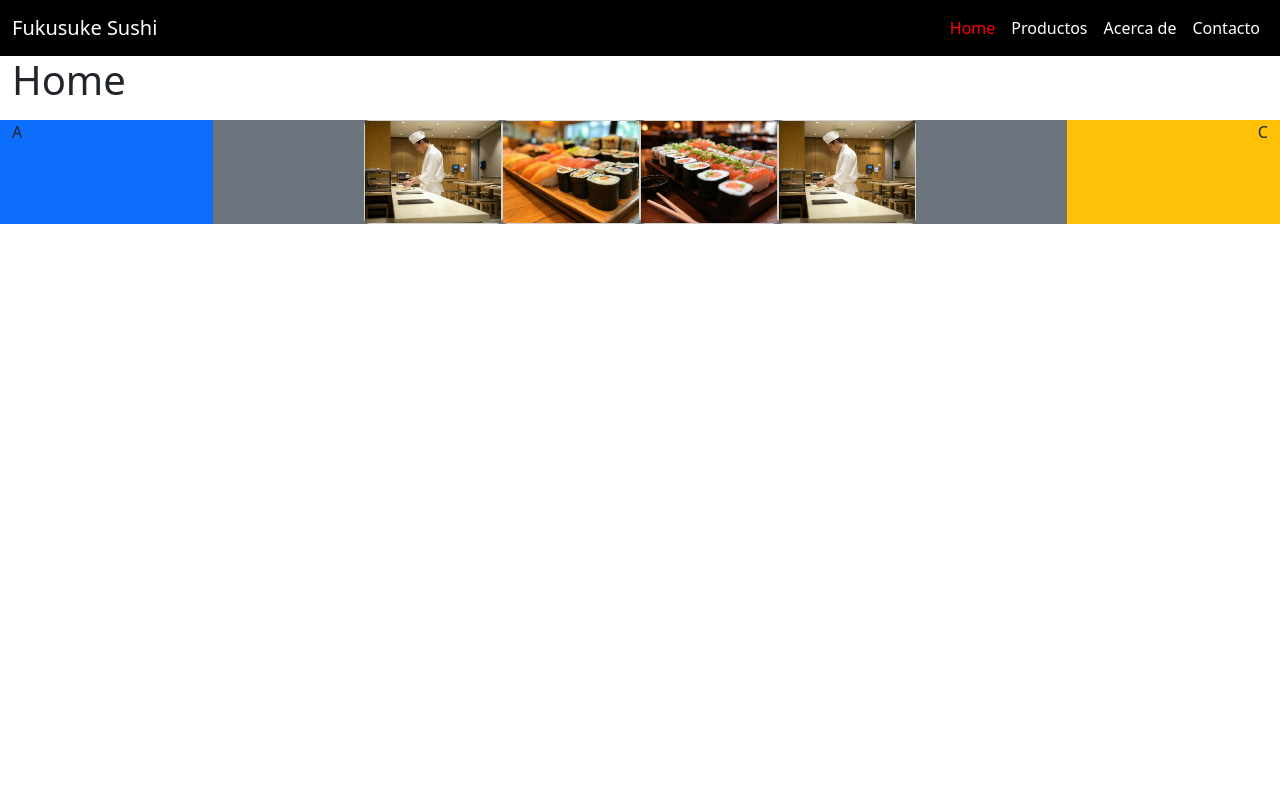
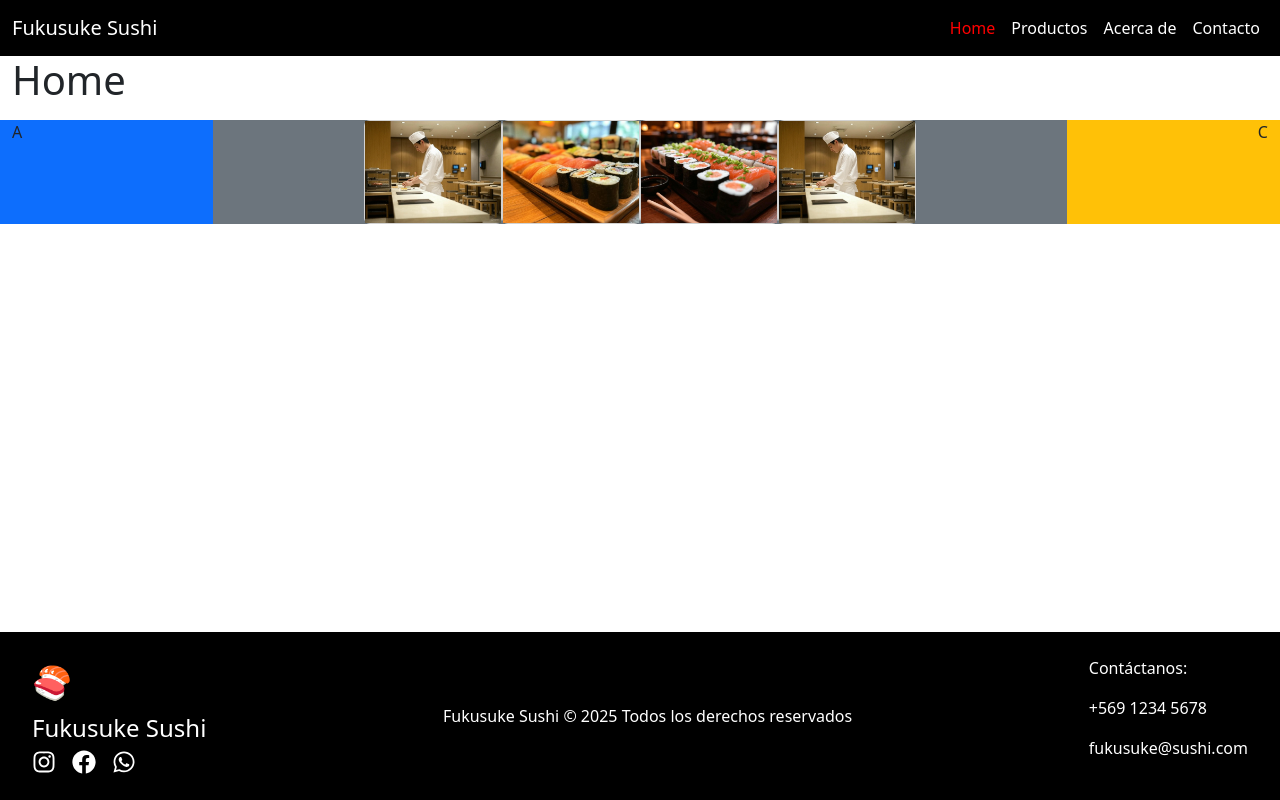
Before and after one commit to kamus1/fukusuke-sushi, a React (Vite) app in the folder frontend/: page / in a window 1280 px wide. Built offline with nearby package versions, Linux system fonts and the light colour scheme.

Commit message:
footer of the page added

```diff
--- a/frontend/package.json
+++ b/frontend/package.json
@@ -13,6 +13,7 @@
     "bootstrap": "^5.3.3",
     "react": "^19.0.0",
     "react-dom": "^19.0.0",
+    "react-icons": "^5.5.0",
     "react-router-dom": "^7.4.0",
     "styled-components": "^6.1.16"
   },
--- a/frontend/src/App.tsx
+++ b/frontend/src/App.tsx
@@ -1,13 +1,29 @@
 import AppRoutes from "./routes/AppRoutes";
 import Navbar from "./components/Navbar";
+import Footer from "./components/Footer";
+import styled from "styled-components";
 
 const App = () => {
   return (
-    <>
+    <AppWrapper>
       <Navbar />
-      <AppRoutes />
-    </>
+      <ContentWrapper>
+        <AppRoutes />
+      </ContentWrapper>
+      <Footer />
+    </AppWrapper>
   );
 };
 
 export default App;
+
+// --------- Layout principal ----------
+const AppWrapper = styled.div`
+  display: flex;
+  flex-direction: column;
+  min-height: 100vh;
+`;
+
+const ContentWrapper = styled.main`
+  flex: 1;
+`;
--- /dev/null
+++ b/frontend/src/components/Footer.tsx
@@ -0,0 +1,93 @@
+import styled from "styled-components";
+import { FaInstagram, FaFacebook, FaWhatsapp } from "react-icons/fa";
+
+const Footer: React.FC = () => {
+  return (
+    <FooterContainer>
+      <Section>
+        <Emoji>🍣</Emoji>
+        <BrandName>Fukusuke Sushi</BrandName>
+        <SocialIcons>
+          <FaInstagram />
+          <FaFacebook />
+          <FaWhatsapp />
+        </SocialIcons>
+      </Section>
+
+      <Section>
+        <Copyright>
+          Fukusuke Sushi © 2025 Todos los derechos reservados
+        </Copyright>
+      </Section>
+
+      <Section>
+        <ContactInfo>
+          <p>Contáctanos:</p>
+          <p>+569 1234 5678</p>
+          <p>fukusuke@sushi.com</p>
+        </ContactInfo>
+      </Section>
+    </FooterContainer>
+  );
+};
+
+export default Footer;
+
+// ---------- Estilos con styled-components ----------
+
+const FooterContainer = styled.footer`
+  background-color: #000;
+  color: white;
+  display: flex;
+  justify-content: space-between;
+  align-items: center;
+  padding: 1.5rem 2rem;
+  flex-wrap: wrap;
+
+  @media (max-width: 768px) {
+    flex-direction: column;
+    text-align: center;
+    gap: 1rem;
+  }
+`;
+
+const Section = styled.div`
+  display: flex;
+  flex-direction: column;
+  align-items: start;
+
+  @media (max-width: 768px) {
+    align-items: center;
+  }
+`;
+
+const Emoji = styled.div`
+  font-size: 2rem;
+`;
+
+const BrandName = styled.h4`
+  margin: 0.5rem 0;
+`;
+
+const SocialIcons = styled.div`
+  font-size: 1.5rem;
+  display: flex;
+  gap: 1rem;
+
+  & > * {
+    cursor: pointer;
+    transition: color 0.3s;
+
+    &:hover {
+      color: red;
+    }
+  }
+`;
+
+const ContactInfo = styled.div`
+  line-height: 1.5;
+`;
+
+const Copyright = styled.p`
+  margin: 0;
+`;
```
Also changed, not shown: 1 other file (tests, documents, lock files or other folders).
